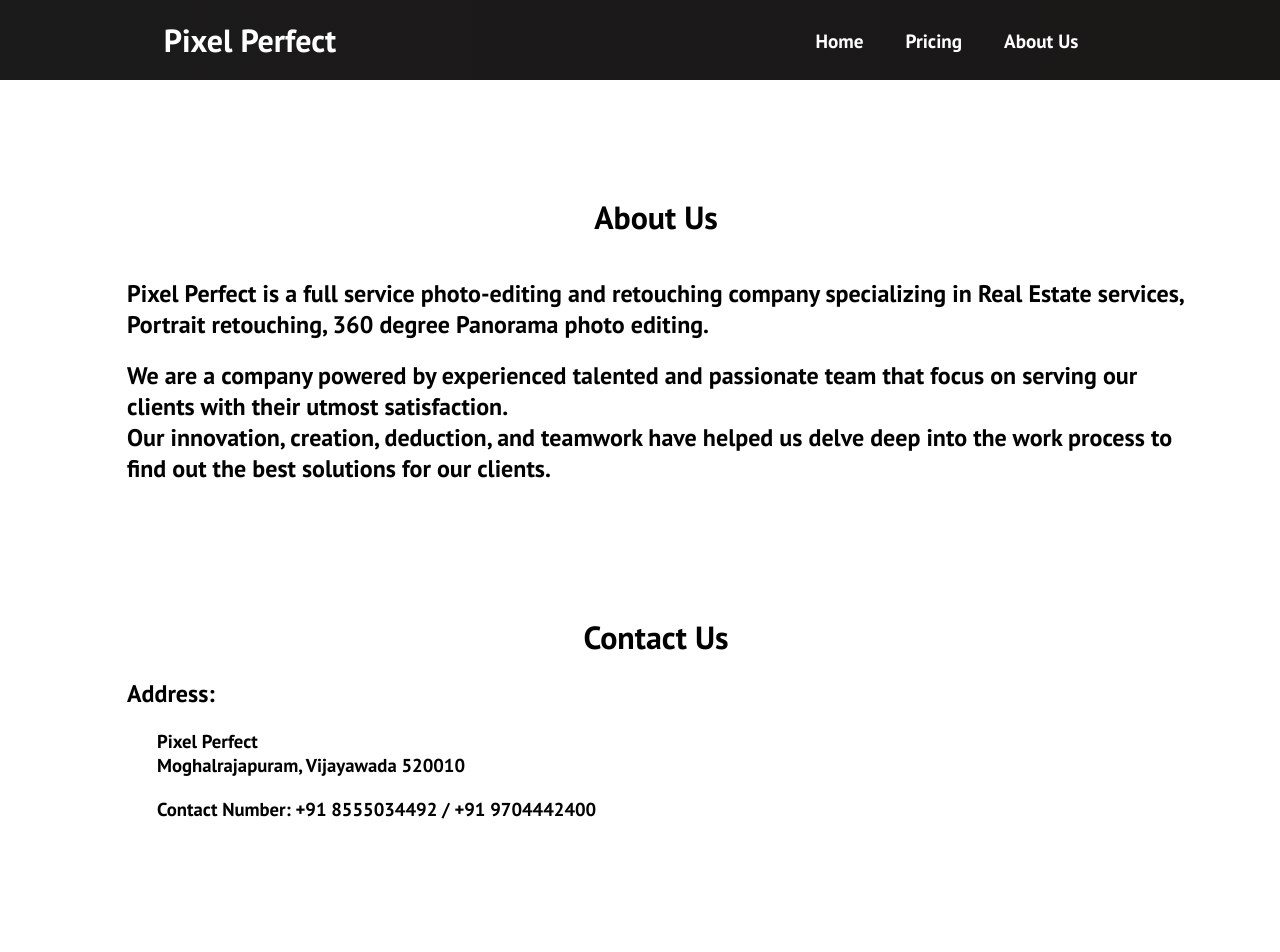
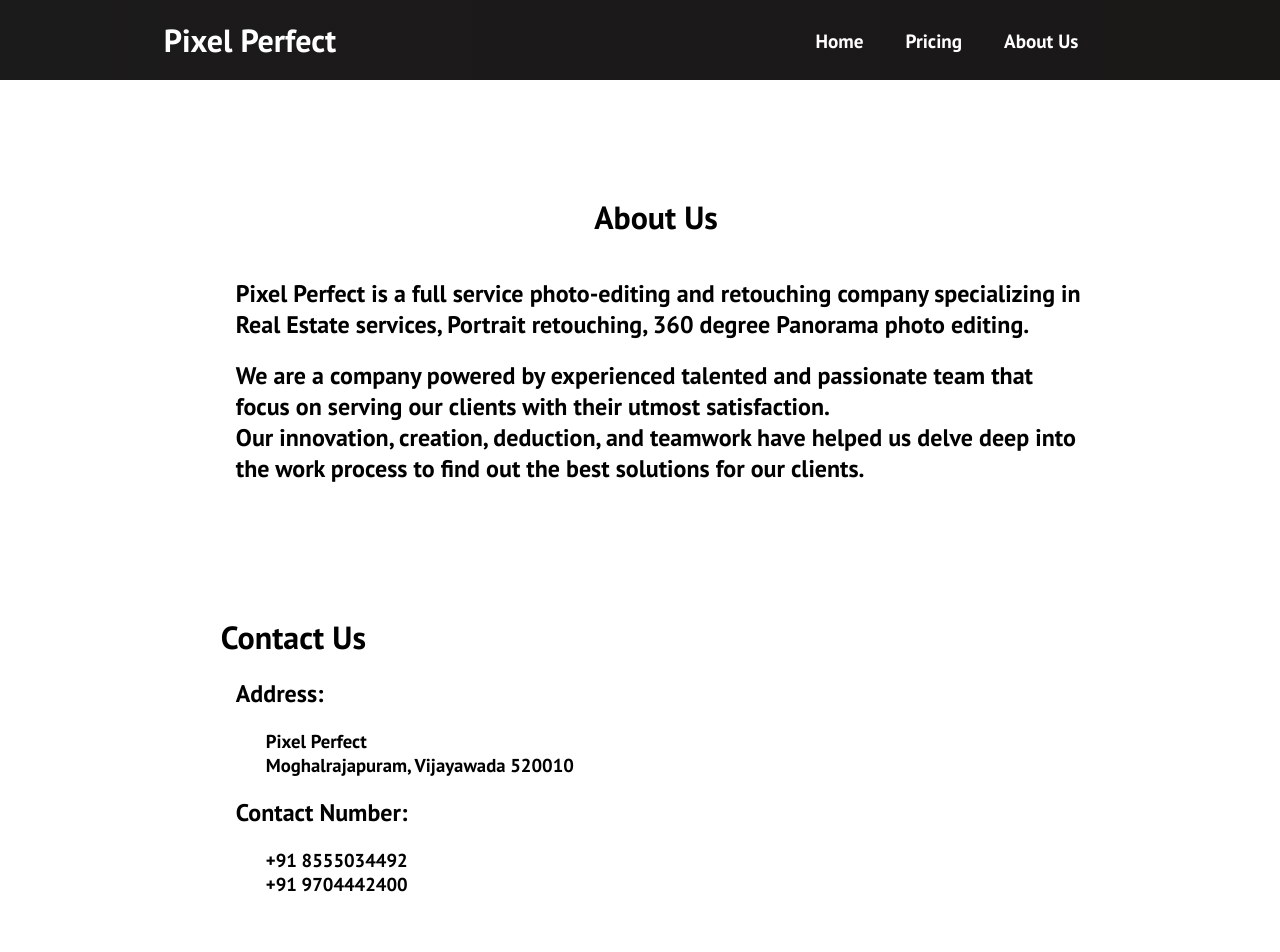
Before and after one commit to rbc4work/rbc4work.github.io, a React (Create React App) app: page /about in a window 1280 px wide. Shown: the top 952 px of the page. Built offline with nearby package versions, Linux system fonts and the light colour scheme; the HTML template or start-up script is replaced by a standard one.

Commit message:
Update with contact us

```diff
--- a/src/components/pages/About.js
+++ b/src/components/pages/About.js
@@ -12,10 +12,11 @@ export default function About() {
             <h1>About Us</h1>
             <br />
             <br />
+            <div style={{ margin: "auto", width: "80%" }}>
               <h2>
                 Pixel Perfect is a full service photo-editing and retouching
-              company specializing in Real Estate services, Portrait retouching,
-              360 degree Panorama photo editing.
+                company specializing in Real Estate services, Portrait
+                retouching, 360 degree Panorama photo editing.
               </h2>
               <br />
               <h2>
@@ -28,18 +29,24 @@ export default function About() {
                 delve deep into the work process to find out the best solutions
                 for our clients.
               </h2>
+            </div>
           </li>
         </ul>
         <ul className="cards__items_pricing">
           <li className="cards__item_text">
-            <h1> Contact Us </h1>
+            <div style={{ margin: "auto", width: "80%" }}>
+              <h1 style={{ textAlign: "left" }}> Contact Us </h1>
               <br />
               <h2>Address:</h2>
               <br />
               <h3>Pixel Perfect</h3>
               <h3> Moghalrajapuram, Vijayawada 520010</h3>
               <br />
-            <h3>Contact Number: +91 8555034492 / +91 9704442400</h3>
+              <h2>Contact Number:</h2>
+              <br />
+              <h3> +91 8555034492</h3>
+              <h3> +91 9704442400</h3>
+            </div>
           </li>
         </ul>
       </div>
```
Lines whose indentation alone changed are shown as unchanged.
